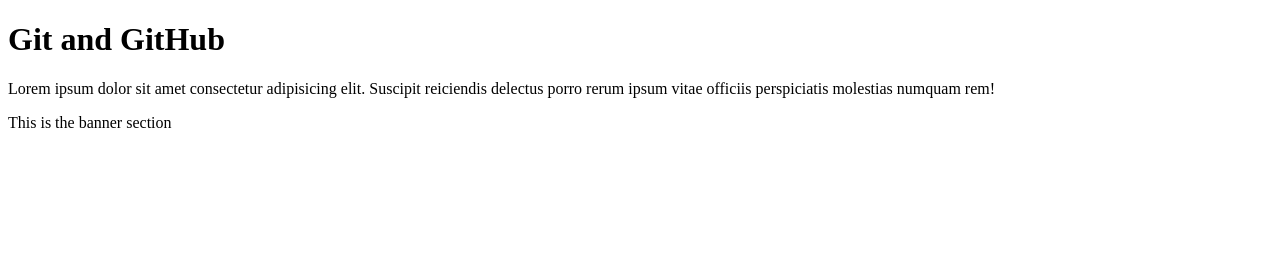
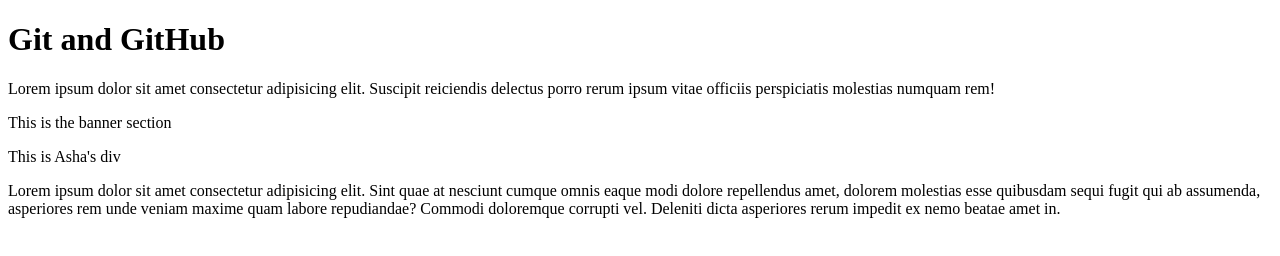
Before and after one commit to Ligzandra/democlass2, a plain HTML site: page index.html in a window 1280 px wide. Drawn offline with Linux system fonts and the light colour scheme.

Commit message:
added two paragraphs to the ashaDiv

```diff
--- a/index.html
+++ b/index.html
@@ -14,5 +14,10 @@
       molestias numquam rem!
     </p>
     <div class="banner"><p>This is the banner section</p></div>
+
+    <div class="ashaDiv">
+      <p>This is Asha's div</p>
+      <p>Lorem ipsum dolor sit amet consectetur adipisicing elit. Sint quae at nesciunt cumque omnis eaque modi dolore repellendus amet, dolorem molestias esse quibusdam sequi fugit qui ab assumenda, asperiores rem unde veniam maxime quam labore repudiandae? Commodi doloremque corrupti vel. Deleniti dicta asperiores rerum impedit ex nemo beatae amet in.</p>
+    </div>
   </body>
 </html>
```
